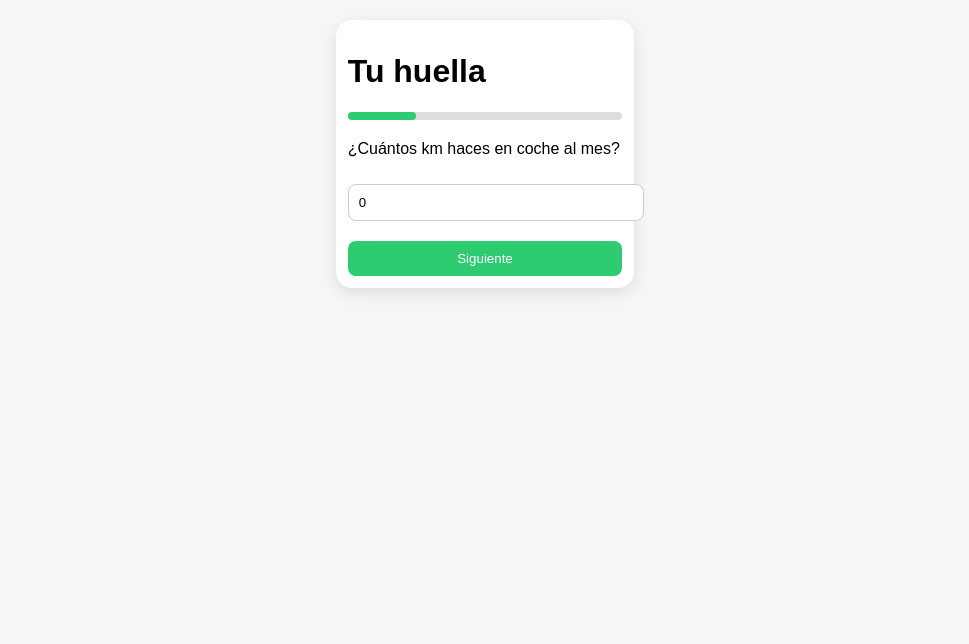
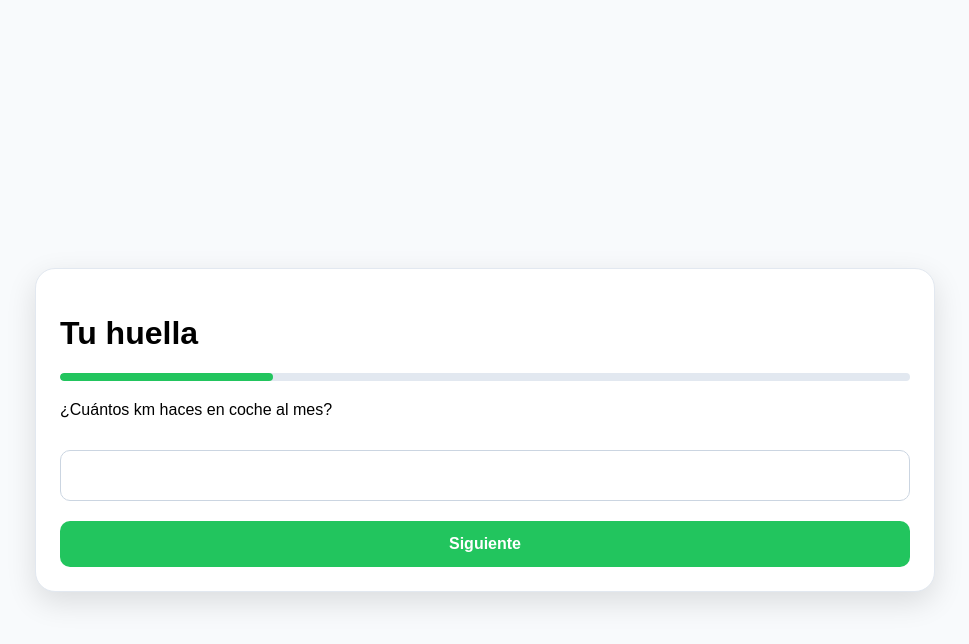
Before and after one commit to paula-gi/ZeroFootprint, a React (Create React App) app in the folder frontend/: page / in a window 1280 px wide. Shown: the top 644 px of the page, without its empty margins (155-1124 px from the left). Built offline with nearby package versions, Linux system fonts and the light colour scheme.

Commit message:
feat: improve dashboard UI and form experience

```diff
--- a/frontend/src/App.css
+++ b/frontend/src/App.css
@@ -1,67 +1,131 @@
 
 .container {
+  min-height: 100vh;
   display: flex;
   justify-content: center;
-  align-items: flex-start;
-  min-height: 100vh;
-  padding: 20px;
-  max-width: 1000px;
-  margin: 0 auto;
+  align-items: center;
+  padding: 30px;
+  background: #F8FAFC;
+}
+
+.card {
+  width: 100%;
+  max-width: 900px;
+  background: #FFFFFF;
+  padding: 24px;
+  border-radius: 20px;
+  box-shadow: 0 10px 30px rgba(0,0,0,0.12);
+  border: 1px solid #E2E8F0;
+  box-sizing: border-box;
+  overflow: hidden;
+}
+
+.dashboard .card {
+  max-width: 100%;
 }
 
 .input {
   width: 100%;
-  padding: 10px;
-  margin-top: 10px;
-  border-radius: 8px;
-  border: 1px solid #ccc;
+  padding: 14px;
+  margin-top: 15px;
+  border-radius: 10px;
+  border: 1px solid #CBD5E1;
+  background: #FFFFFF;
+  color: #0F172A;
+  font-size: 18px;
+  box-sizing: border-box;
+  transition: all 0.2s ease;
+}
+
+.input:focus {
+  outline: none;
+  border-color: #22C55E;
+  box-shadow: 0 0 0 4px rgba(34, 197, 94, 0.15);
 }
 
 .btn {
+  width: 100%;
   margin-top: 20px;
-  padding: 10px;
-  width: 100%;
-  background: #2ecc71;
+  padding: 14px;
+  border: none;
+  border-radius: 10px;
+  background: #22c55e;
   color: white;
-  border: none;
-  border-radius: 8px;
+  font-size: 16px;
+  font-weight: 600;
   cursor: pointer;
+  transition: background 0.2s ease;
 }
 
 .btn:hover {
-  background: #27ae60;
+  background: #16A34A;
 }
 
 .progress {
   height: 8px;
-  background: #ddd;
+  background: #E2E8F0;
   border-radius: 10px;
   margin-bottom: 20px;
+  overflow: hidden;
 }
 
 .progress-bar {
   height: 100%;
-  background: #2ecc71;
+  background: #22C55E;
   border-radius: 10px;
+  transition: width 0.3s ease;
 }
 
 li {
   margin: 10px 0;
+  color: #475569;
 }
 
 .dashboard {
+  width: 100%;
   display: grid;
-  grid-template-columns: repeat(2, 1fr);
-  gap: 12px;
-}
-
-.card {
-  background: white;
-  padding: 12px;
-  border-radius: 16px;
-  box-shadow: 0 5px 15px rgba(0,0,0,0.1);
+  grid-template-columns: repeat(auto-fit, minmax(280px, 1fr));
+  gap: 20px;
 }
 
 .full {
-  grid-column: span 2;
+  grid-column: 1 / -1;
 }
+
+.card ul {
+  padding-left: 20px;
+  margin: 0;
+}
+
+.card li {
+  margin-bottom: 10px;
+  word-break: break-word;
+}
+
+.recharts-wrapper {
+  width: 100% !important;
+}
+
+ul {
+  padding-left: 18px;
+  margin: 0;
+}
+
+li {
+  word-break: break-word;
+}
+
+h1, h2, h3, p {
+  word-break: break-word;
+}
+
+.restart-container {
+  display: flex;
+  justify-content: center;
+  margin-top: 20px;
+}
+
+.restart-btn {
+  width: auto;
+  min-width: 220px;
+}
--- a/frontend/src/components/Result.js
+++ b/frontend/src/components/Result.js
@@ -134,7 +134,7 @@ export default function Result({ userId, onRestart }) {
         <p>{total} kg CO2</p>
       </div>
 
-      <div className="card full">
+      <div className="card">
         <h3>Comparación</h3>
         {renderComparison()}
       </div>
@@ -142,6 +142,16 @@ export default function Result({ userId, onRestart }) {
       <div className="card">
         <h3>Tu nivel:</h3>
         <p>{getScore()}</p>
+      </div>
+
+            <div className="card">
+        <h3>Recomendaciones:</h3>
+
+        <ul>
+          {getRecommendations().map((tip, i) => (
+            <li key={i}>{tip}</li>
+          ))}
+        </ul>
       </div>
 
       <div className="card full">
@@ -176,16 +186,6 @@ export default function Result({ userId, onRestart }) {
       </div>
 
       <div className="card">
-        <h3>Recomendaciones:</h3>
-
-        <ul>
-          {getRecommendations().map((tip, i) => (
-            <li key={i}>{tip}</li>
-          ))}
-        </ul>
-      </div>
-
-      <div className="card full">
         <h3>Evolución</h3>
 
         <ul>
@@ -197,9 +197,11 @@ export default function Result({ userId, onRestart }) {
         </ul>
       </div>
 
-      <button className="btn" onClick={onRestart}>
-        Nuevo cálculo
-      </button>
+      <div className="restart-container">
+  <button className="btn restart-btn" onClick={onRestart}>
+    Nuevo cálculo
+  </button>
+</div>
 
     </div>
   );
--- a/frontend/src/pages/Home.js
+++ b/frontend/src/pages/Home.js
@@ -6,9 +6,9 @@ import axios from "axios";
 export default function Home() {
   const [step, setStep] = useState(1);
 
-  const [carKm, setCarKm] = useState(0);
-  const [food, setFood] = useState(0);
-  const [energy, setEnergy] = useState(0);
+  const [carKm, setCarKm] = useState("");
+  const [food, setFood] = useState("");
+  const [energy, setEnergy] = useState("");
 
   const [userId, setUserId] = useState(null);
 
@@ -43,17 +43,17 @@ export default function Home() {
       await Promise.all([
         createActivity(id, {
           name: "car",
-          amount: carKm,
+          amount: Number(carKm),
           co2PerUnit: 0.2,
         }),
         createActivity(id, {
           name: "food",
-          amount: food,
+          amount: Number(food),
           co2PerUnit: 1.5,
         }),
         createActivity(id, {
           name: "energy",
-          amount: energy,
+          amount: Number(energy),
           co2PerUnit: 0.5,
         }),
       ]);
@@ -102,7 +102,7 @@ export default function Home() {
               className="input"
               type="number"
               value={carKm}
-              onChange={(e) => setCarKm(Number(e.target.value))}
+              onChange={(e) => setCarKm(e.target.value)}
             />
             <button className="btn" onClick={() => setStep(2)}>
               Siguiente
@@ -117,7 +117,7 @@ export default function Home() {
               className="input"
               type="number"
               value={food}
-              onChange={(e) => setFood(Number(e.target.value))}
+              onChange={(e) => setFood(e.target.value)}
             />
             <button className="btn" onClick={() => setStep(3)}>
               Siguiente
@@ -132,7 +132,7 @@ export default function Home() {
               className="input"
               type="number"
               value={energy}
-              onChange={(e) => setEnergy(Number(e.target.value))}
+              onChange={(e) => setEnergy(e.target.value)}
             />
             <button className="btn" onClick={calculate}>
               Calcular
```
